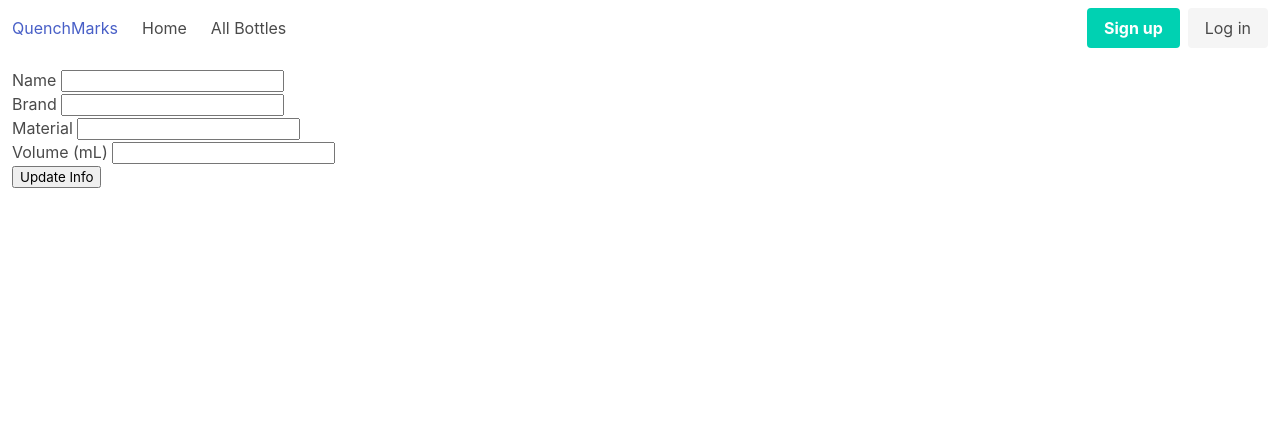
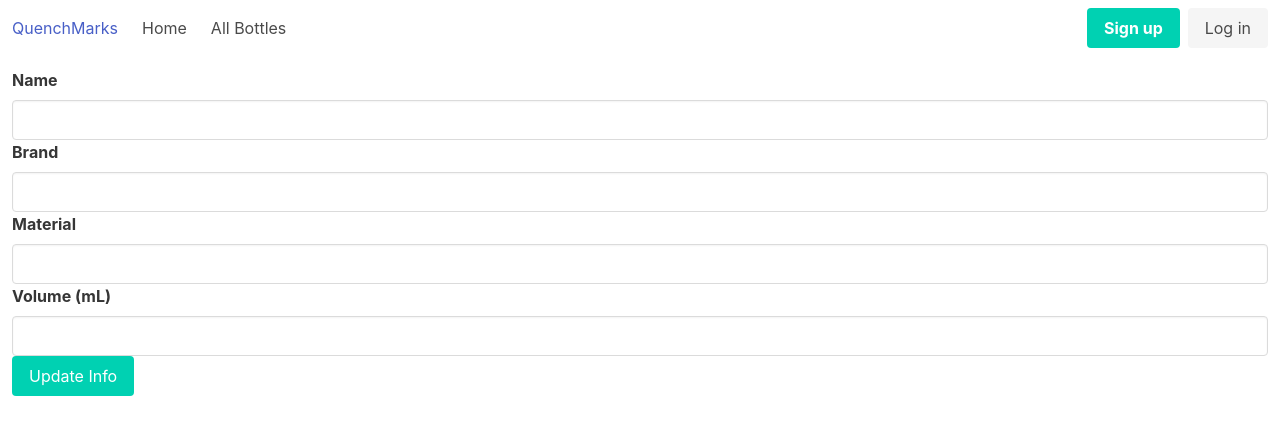
Before and after one commit to seraficaj/QuenchMarks, a Flask app: template QuenchMarks/templates/bottles/edit_bottle.html in a window 1280 px wide. Shown: the top 435 px of the page. Run offline with Flask 2, Linux system fonts and the light colour scheme; the template is opened without the code that fills it: values that come from a table or form of the project are taken from there, others are empty.

Commit message:
begin bulma styling on update bottle form

```diff
--- a/QuenchMarks/templates/bottles/edit_bottle.html
+++ b/QuenchMarks/templates/bottles/edit_bottle.html
@@ -4,22 +4,22 @@
   <form method="POST">
     {{form.hidden_tag()}}
     <div>
-      {{form.name.label}}
-      {{form.name}}
+      {{form.name.label(class="label")}}
+      {{form.name(class="input")}}
     </div>
     <div>
-      {{form.brand.label}}
-      {{form.brand}}
+      {{form.brand.label(class="label")}}
+      {{form.brand(class="input")}}
     </div>
     <div>
-        {{form.material.label}}
-        {{form.material}}
+        {{form.material.label(class="label")}}
+        {{form.material(class="input")}}
     </div>
     <div>
-      {{form.volume.label}}
-      {{form.volume}}
+      {{form.volume.label(class="label")}}
+      {{form.volume(class="input")}}
   </div>
-    <div>{{form.submit}}</div>
+    <div>{{form.submit(class="button is-primary")}}</div>
   </form>
 </div>
 {% endblock %}
```
